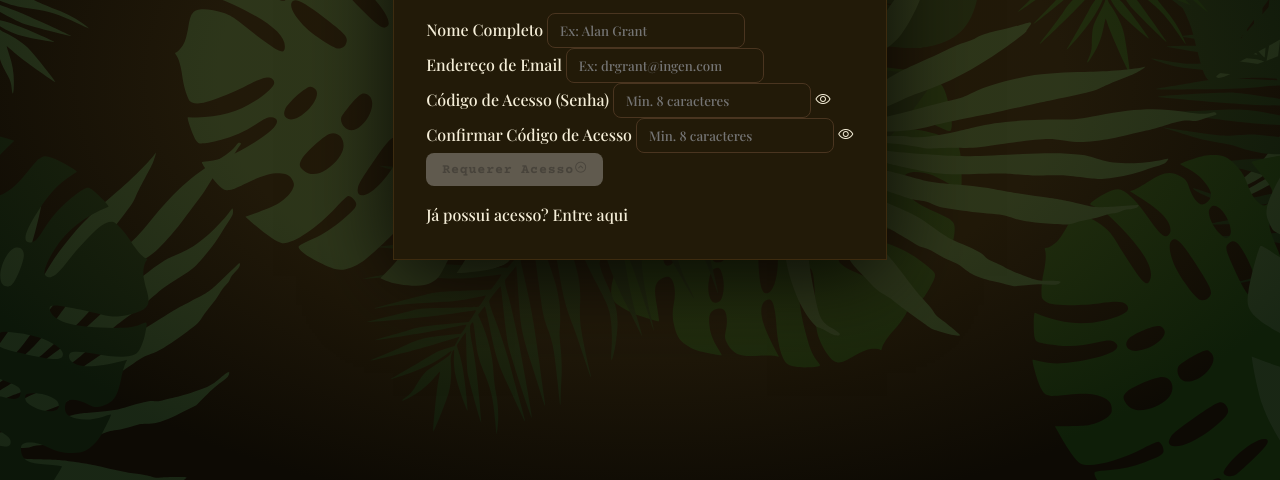
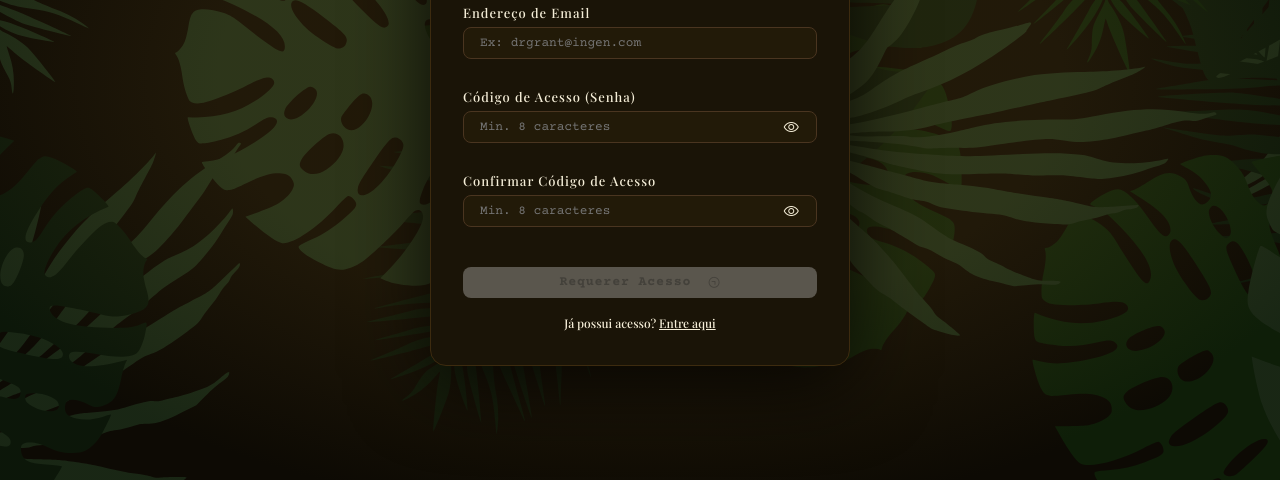
Before and after one commit to Arthurr-Rosante/projeto-individual-2026-1, a website: page public/register.html in a window 1280 px wide. Shown: the part 320-800 px from the top of the page. Drawn offline with nearby package versions, Linux system fonts and the light colour scheme; a web font is replaced by a local one.

Commit message:
style: styled register/login form

```diff
--- a/public/register.html
+++ b/public/register.html
@@ -30,25 +30,29 @@
             <div class="form-body">
                 <div class="field-group">
                     <div class="field">
-                        <label for="ipt-username">Nome Completo</label>
+                        <label class="field-label" for="ipt-username">Nome Completo</label>
                         <input id="ipt-username" type="text" oninput="validateUsername(this)" data-has-auth-errors="true" placeholder="Ex: Alan Grant" minlength="3" class="field-input" required>
                         <p id="ipt-username-auth-message" class="auth-message"></p>
                     </div>
                     <div class="field">
-                        <label for="ipt-email">Endereço de Email</label>
+                        <label class="field-label" for="ipt-email">Endereço de Email</label>
                         <input id="ipt-email" type="email"  oninput="validateEmail(this)" data-has-auth-errors="true" placeholder="Ex: drgrant@ingen.com" class="field-input" required>
                         <p id="ipt-email-auth-message" class="auth-message"></p>
                     </div>
                     <div class="field">
-                        <label for="ipt-password">Código de Acesso (Senha)</label>
-                        <input id="ipt-password" type="password" oninput="validatePassword(this)" data-has-auth-errors="true" placeholder="Min. 8 caracteres" minlength="8" class="field-input" required>
-                        <i id="ipt-password-icon" class="ph ph-eye"></i>
+                        <label class="field-label" for="ipt-password">Código de Acesso (Senha)</label>
+                        <div class="password-wrapper">
+                            <input id="ipt-password" type="password" oninput="validatePassword(this)" data-has-auth-errors="true" placeholder="Min. 8 caracteres" minlength="8" class="field-input" required>
+                            <i id="ipt-password-icon" class="ph ph-eye"></i>
+                        </div>
                         <p id="ipt-password-auth-message" class="auth-message"></p>
                     </div>
                     <div class="field">
-                        <label for="ipt-password-confirm">Confirmar Código de Acesso</label>
-                        <input id="ipt-password-confirm" type="password"  oninput="validatePassword(this, true)" data-has-auth-errors="true" placeholder="Min. 8 caracteres" minlength="8" class="field-input" required>
-                        <i id="ipt-password-confirm-icon" class="ph ph-eye"></i>
+                        <label class="field-label" for="ipt-password-confirm">Confirmar Código de Acesso</label>
+                        <div class="password-wrapper">
+                            <input id="ipt-password-confirm" type="password"  oninput="validatePassword(this, true)" data-has-auth-errors="true" placeholder="Min. 8 caracteres" minlength="8" class="field-input" required>
+                            <i id="ipt-password-confirm-icon" class="ph ph-eye"></i>
+                        </div>
                         <p id="ipt-password-confirm-auth-message" class="auth-message"></p>
                     </div>
                 </div>
--- a/public/styles/auth.css
+++ b/public/styles/auth.css
@@ -1,4 +1,3 @@
-/* === COMPARTILHADOS === */
 .form-wrapper {
     position: relative;
     width: 100vw;
@@ -17,8 +16,10 @@
 }
 
 #auth-form {
-    background-color: var(--card);
+    background-color: var(--background);
     border: 1px solid var(--border);
+    border-radius: 1rem;
+    width: 420px;
 
     display: flex;
     flex-direction: column;
@@ -28,9 +29,121 @@
     box-shadow: 0 1rem 5rem rgba(0,0,0,0.8);
 }
 
-/* === REGISTRO === */
+.form-header {
+    text-align: center;
+}
 
-/* === LOGIN === */
+.form-header h2 {
+    font-size: 2rem;
+    color: var(--primary);
+}
+.form-header p {
+    letter-spacing: 2px;
+}
+
+.form-body {
+    display: flex;
+    flex-direction: column;
+    justify-content: space-between;
+    gap: 1.75rem;
+}
+
+.form-body .field-group {
+    display: flex;
+    flex-direction: column;
+    justify-content: start;
+    row-gap: 1rem;
+}
+
+.field-group .field {
+    position: relative;
+
+    display: flex;
+    flex-direction: column;
+}
+
+.field .password-wrapper {
+    position: relative;
+    display: flex;
+    flex-direction: column;
+}
+
+.field i {
+    cursor: pointer;
+    position: absolute;
+    top: 50%;
+    right: 5%;
+    transform: translateY(-50%);
+    transition: color 0.2s;
+}
+
+.field i:hover {
+    color: var(--primary);
+}
+
+.field .field-label {
+    font-size: small;
+    letter-spacing: 1px;
+    margin-bottom: 0.2rem;
+}
+
+.field .field-input {
+    padding: 0.5rem 1rem;
+    font-size: 0.8rem;
+    padding-right: 2.7rem;
+    font-family: 'Courier Prime', monospace;
+}
+
+.field .field-input[data-has-auth-errors="true"]:focus-visible {
+    border: 1px solid var(--destructive);
+     box-shadow: 0 0 0 1px var(--destructive-foreground), 0 0 0 4px var(--destructive);
+}
+
+.auth-message {
+    color: var(--destructive);
+    font-size: 0.75rem;
+    font-family: 'Courier Prime', monospace;
+    margin-top: 0.75rem;
+}
+
+.field:has(.field-input[data-has-auth-errors="true"]) .auth-message {
+    display: block;
+}
+
+.field:has(.field-input[data-has-auth-errors="false"]) .auth-message {
+    display: none;
+}
+
+.form-actions {
+    display: flex;
+    flex-direction: column;
+    text-align: center;
+}
+
+#submit-btn {
+    display: flex;
+    align-items: center;
+    justify-content: center;
+    column-gap: 1rem;
+}
+
+#submit-btn i {
+    rotate: 45deg;
+}
+
+.form-footer {
+    display: flex;
+    flex-direction: column;
+    align-items: center;
+}
+
+.form-footer a {
+    font-size: 0.75rem;
+}
+
+.form-footer a span {
+    text-decoration: underline;
+}
 
 /* === FOLHAGEM === */
 .foliage--dark {
```
Also changed, not shown: public/login.html (+6 -4 lines).
